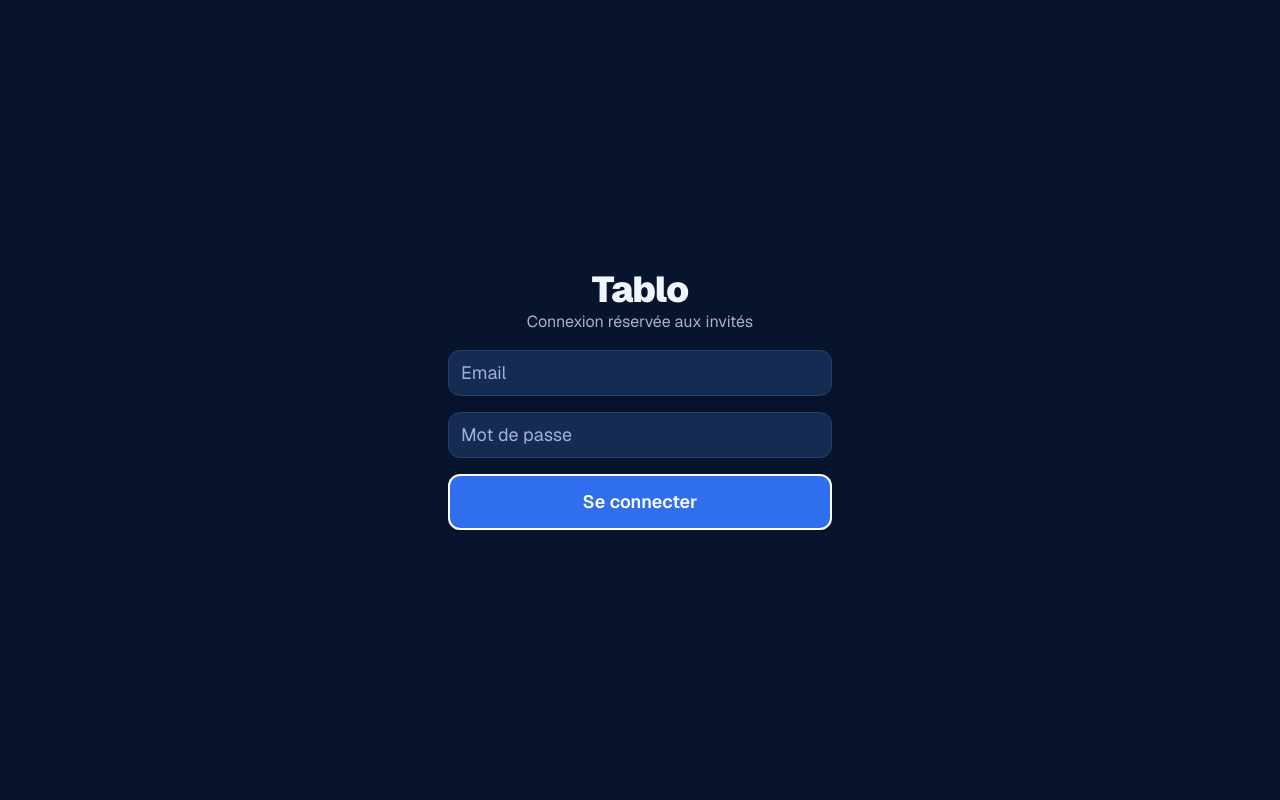
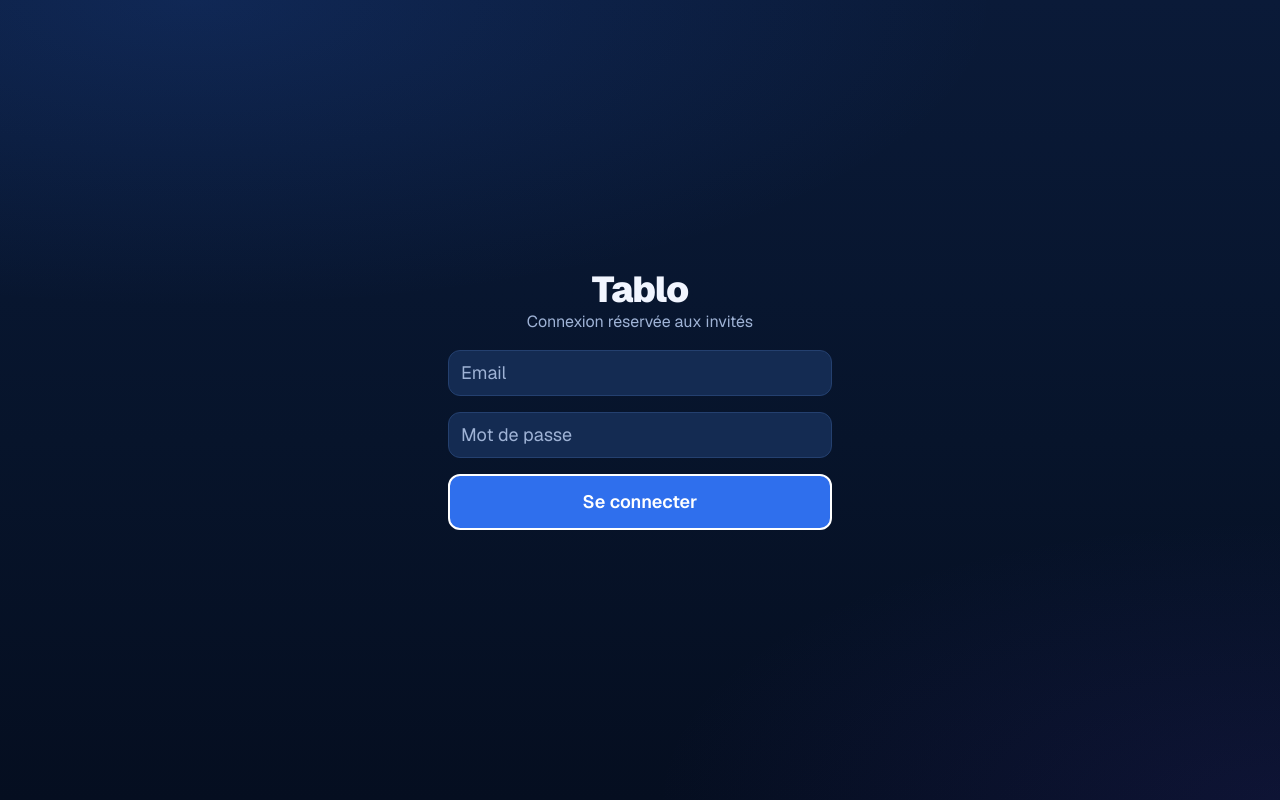
Before and after one commit to KisaPulga/Tablo, a Next.js app in the folder tablo/: page /login in a window 1280 px wide. Built offline with nearby package versions, Linux system fonts and the light colour scheme.

Commit message:
ajout fade

```diff
--- a/tablo/app/globals.css
+++ b/tablo/app/globals.css
@@ -29,6 +29,19 @@ body {
   color: var(--foreground);
   font-family: var(--font-geist-sans), system-ui, sans-serif;
   -webkit-tap-highlight-color: transparent;
+}
+
+/* Fond : léger dégradé bleu, fixe derrière le contenu (calque fixe : fonctionne aussi sur iOS) */
+body::before {
+  content: '';
+  position: fixed;
+  inset: 0;
+  z-index: -1;
+  pointer-events: none;
+  background:
+    radial-gradient(ellipse 90% 55% at 15% 0%, rgba(47, 111, 237, 0.16), transparent 70%),
+    radial-gradient(ellipse 70% 50% at 100% 100%, rgba(80, 60, 200, 0.12), transparent 70%),
+    linear-gradient(180deg, #0a1a38 0%, var(--background) 55%, #050e20 100%);
 }
 
 @layer components {
--- a/tablo/app/not-found.tsx
+++ b/tablo/app/not-found.tsx
@@ -4,7 +4,7 @@ export const metadata = { title: 'Page introuvable · Tablo' }
 
 export default function NotFound() {
   return (
-    <main className="flex flex-1 flex-col items-center justify-center gap-6 bg-background p-6 text-center">
+    <main className="flex flex-1 flex-col items-center justify-center gap-6 p-6 text-center">
       <p className="text-7xl font-black text-muted">404</p>
       <h1 className="text-2xl font-bold">Hmm... Cette page n&apos;existe pas</h1>
       <Link href="/" className="btn btn-primary">
--- a/tablo/components/AppShell.tsx
+++ b/tablo/components/AppShell.tsx
@@ -40,7 +40,7 @@ export function AppShell({ profile, children }: { profile: Profile; children: Re
 
   return (
     <ProfileProvider profile={profile}>
-      <header className="sticky top-0 z-30 border-b border-line bg-background/95 pt-[env(safe-area-inset-top)] backdrop-blur">
+      <header className="sticky top-0 z-30 border-b border-line bg-background/75 pt-[env(safe-area-inset-top)] backdrop-blur">
         <div className="mx-auto flex max-w-3xl items-center gap-3 px-4 py-2">
           <Link href="/" className="text-xl font-black tracking-tight">
             Tablo
@@ -60,7 +60,7 @@ export function AppShell({ profile, children }: { profile: Profile; children: Re
 
       <main className="mx-auto w-full max-w-3xl flex-1 px-4 pt-4 pb-28">{children}</main>
 
-      <nav className="fixed inset-x-0 bottom-0 z-30 border-t border-line bg-background/95 pb-[env(safe-area-inset-bottom)] backdrop-blur">
+      <nav className="fixed inset-x-0 bottom-0 z-30 border-t border-line bg-background/80 pb-[env(safe-area-inset-bottom)] backdrop-blur">
         <div className="mx-auto flex max-w-3xl gap-2 px-3 py-2">
           {nav.map((n) => (
             <Link
```
